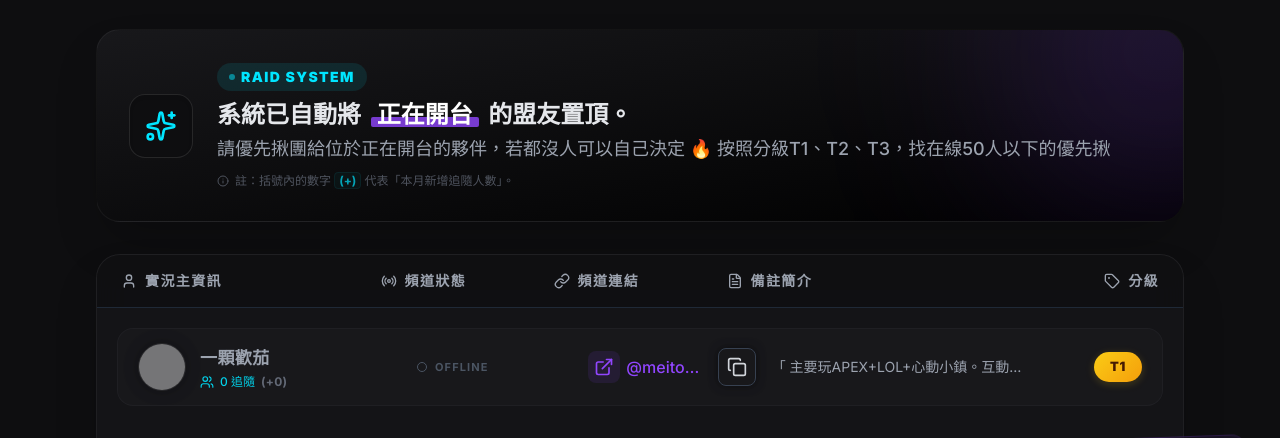
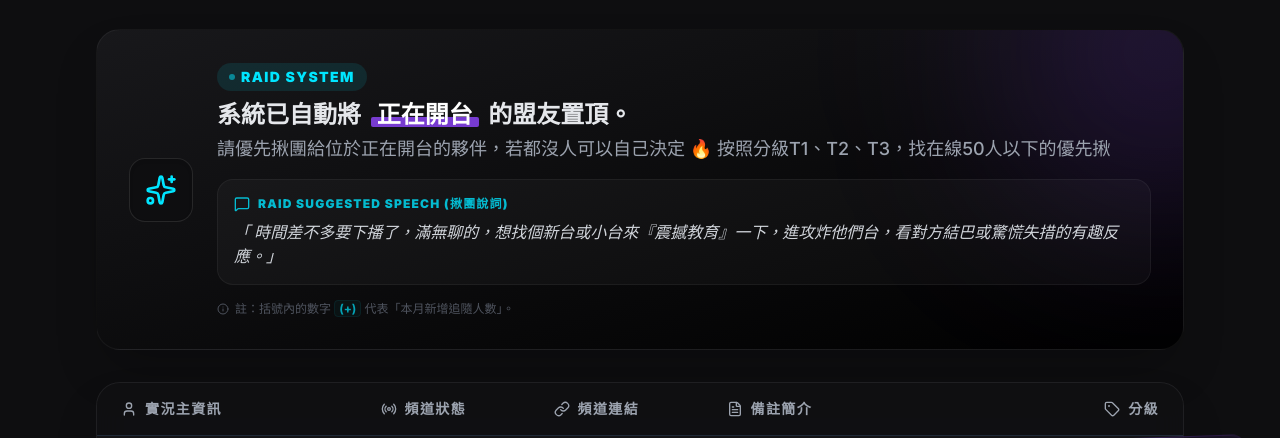
Before and after one commit to c0636430152/Raidlist, a plain HTML site: page index.html in a window 1280 px wide. Shown: the part 304-742 px from the top of the page. Drawn offline with nearby package versions, Linux system fonts and the light colour scheme; no server answers; grey boxes are pictures that could not be loaded.

Commit message:
Update index.html

```diff
--- a/index.html
+++ b/index.html
@@ -334,8 +334,19 @@
                             <span
                                 class="text-base md:text-lg text-gray-400 font-medium block mt-1">請優先揪團給位於正在開台的夥伴，若都沒人可以自己決定
                                 🔥 按照分級T1、T2、T3，找在線50人以下的優先揪</span>
+
+                            <div class="mt-4 p-4 rounded-2xl bg-white/[0.03] border border-white/5 group-hover:border-twitch-accent/20 transition-colors">
+                                <div class="flex items-center gap-2 mb-2 text-twitch-accent/80">
+                                    <i data-lucide="message-square" class="w-4 h-4"></i>
+                                    <span class="text-xs font-black tracking-widest uppercase">Raid Suggested Speech (揪團說詞)</span>
+                                </div>
+                                <p class="text-sm md:text-base text-gray-300 font-medium italic leading-relaxed">
+                                    「 時間差不多要下播了，滿無聊的，想找個新台或小台來『震撼教育』一下，進攻炸他們台，看對方結巴或驚慌失措的有趣反應。」
+                                </p>
+                            </div>
+
                             <span
-                                class="text-[10px] md:text-xs text-gray-500 font-medium mt-2.5 flex items-center gap-1.5 opacity-70">
+                                class="text-[10px] md:text-xs text-gray-500 font-medium mt-4 flex items-center gap-1.5 opacity-70">
                                 <i data-lucide="info" class="w-3 h-3"></i>
                                 <span>註：括號內的數字 <span
                                         class="text-twitch-accent font-bold px-1 bg-twitch-accent/5 rounded border border-twitch-accent/10 whitespace-nowrap">(+)</span>
```
